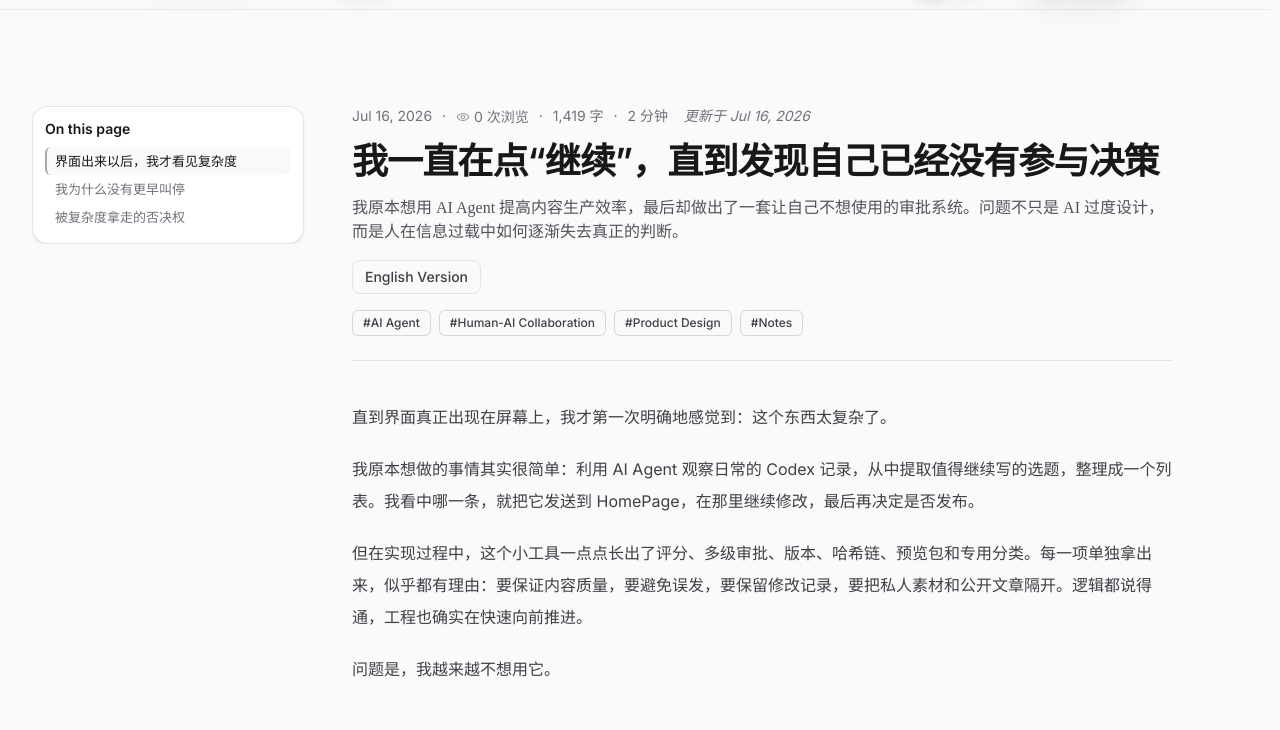
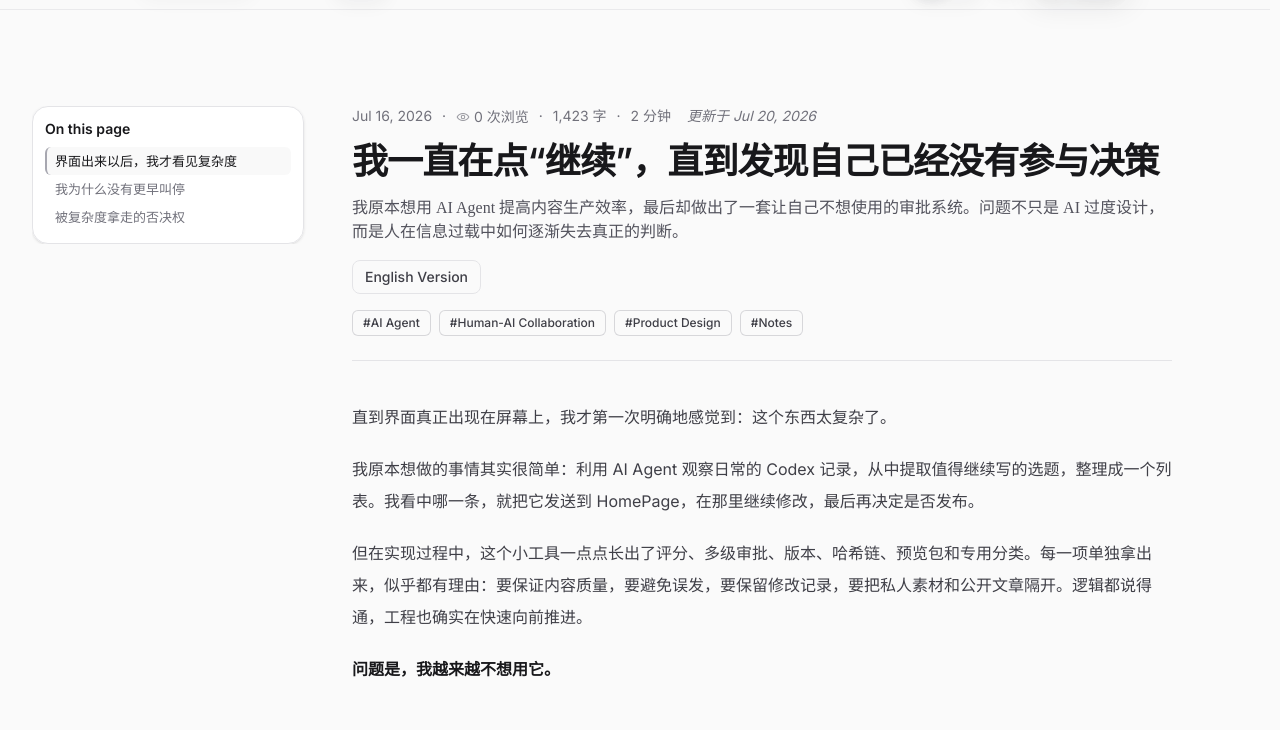
Before and after one commit to XGWNJE/HomePage, an Astro site: page /blog/clicking-continue-ai-decisions-cn in a window 1280 px wide. Shown: the part 55-785 px from the top of the page. Built offline with nearby package versions, Linux system fonts and the light colour scheme; Astro itself is replaced by a stand-in of ours; some packages are replaced by stand-ins of ours; no server answers.

Commit message:
admin: 发表文章 clicking-continue-ai-decisions-cn.md、clicking-continue-ai-decisions-en.md

```diff
--- a/src/content/blog/clicking-continue-ai-decisions-cn.md
+++ b/src/content/blog/clicking-continue-ai-decisions-cn.md
@@ -2,7 +2,7 @@
 title: "我一直在点“继续”，直到发现自己已经没有参与决策"
 description: "我原本想用 AI Agent 提高内容生产效率，最后却做出了一套让自己不想使用的审批系统。问题不只是 AI 过度设计，而是人在信息过载中如何逐渐失去真正的判断。"
 pubDate: 2026-07-16
-updatedDate: 2026-07-16
+updatedDate: 2026-07-20
 lang: "cn"
 author: "XGWNJE"
 group: "clicking-continue-ai-decisions"
@@ -17,7 +17,7 @@ draft: false
 
 但在实现过程中，这个小工具一点点长出了评分、多级审批、版本、哈希链、预览包和专用分类。每一项单独拿出来，似乎都有理由：要保证内容质量，要避免误发，要保留修改记录，要把私人素材和公开文章隔开。逻辑都说得通，工程也确实在快速向前推进。
 
-问题是，我越来越不想用它。
+**问题是，我越来越不想用它。**
 
 ## 界面出来以后，我才看见复杂度
 
--- a/src/content/blog/clicking-continue-ai-decisions-en.md
+++ b/src/content/blog/clicking-continue-ai-decisions-en.md
@@ -2,7 +2,7 @@
 title: "I Kept Clicking “Continue” Until I Realized I Was No Longer Making Decisions"
 description: "I wanted an AI agent to make content production more efficient. Instead, I ended up with an approval system I did not want to use—and a lesson about how information overload can hollow out human judgment."
 pubDate: 2026-07-16
-updatedDate: 2026-07-16
+updatedDate: 2026-07-20
 lang: "en"
 author: "XGWNJE"
 group: "clicking-continue-ai-decisions"
```
